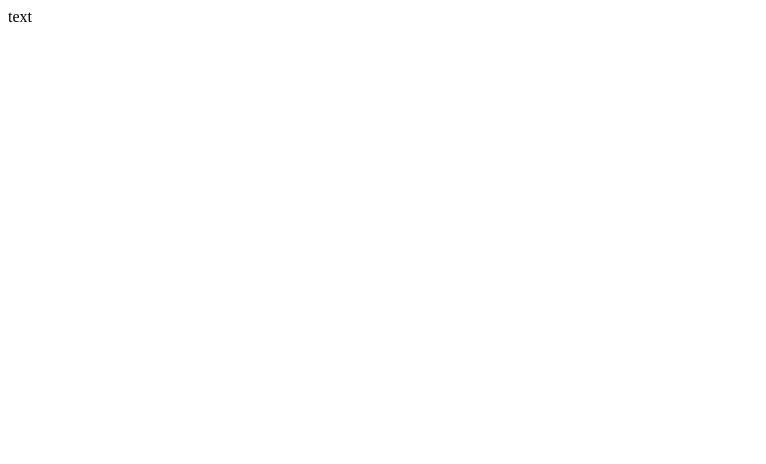
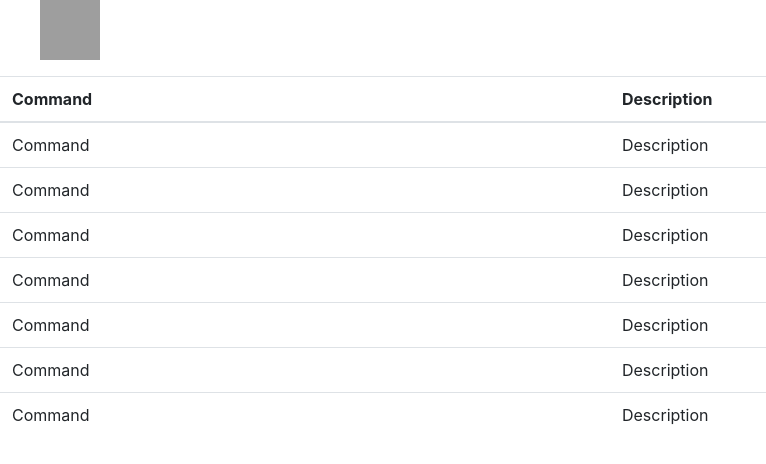
Before and after one commit to GhostuBot/ghostubot.github.io, a plain HTML site: page pages/commands.html in a window 1280 px wide. Shown: the whole page, without its empty margins (0-766 px from the left). Drawn offline with nearby package versions, Linux system fonts and the light colour scheme; grey boxes are pictures that could not be loaded.

Commit message:
Update commands.html

```diff
--- a/pages/commands.html
+++ b/pages/commands.html
@@ -1 +1,64 @@
-text
+<!--
+Template Information
+Name: Discord Bot Website
+Author: Roee Lupo (aka MrSheldon)
+License: MIT
+-->
+
+<html lang="en">
+
+<head>
+    <meta charset="utf-8">
+    <meta http-equiv="X-UA-Compatible" content="IE=edge">
+    <meta name="viewport" content="width=device-width, initial-scale=1.0">
+    <meta name="author" content="MrSheldon">
+    <link id="theme-style" rel="stylesheet" href="css/main.css">
+	<link id="theme-style" rel="stylesheet" href="css/bootstrap.css" />
+</head>
+
+<body bgcolor="#7289DA">
+    <ul>
+    <a href="index.html"><img width="60" height="60" class="animated rotateIn" src="https://mrsheldon.me/files/965300.png" /></a>
+    </ul>
+    <main id="synx-sub-con" class="synx-sub-con">
+    <div class="synx-table animated fadeIn" style="animation-duration: 3s;">
+	<table style="text-align center;" class="table table-hover">
+						<thead>
+							<tr>
+							<th>Command</th>
+							<th>Description</th>
+							</tr>
+					         	</thead>
+						        <tbody>
+							<tr>
+							<td>Command</td>
+							<td>Description</td>
+							</tr>
+							<tr>
+							<td>Command</td>
+							<td>Description</td>
+							</tr>
+							<tr>
+							<td>Command</td>
+							<td>Description</td>
+							</tr>
+							<tr>
+							<td>Command</td>
+							<td>Description</td>
+							</tr>
+							<tr>
+							<td>Command</td>
+							<td>Description</td>
+							</tr>
+							<tr>
+							<td>Command</td>
+							<td>Description</td>
+							</tr>
+							<tr>
+							<td>Command</td>
+							<td>Description</td>
+							</tr>
+						</tbody>
+					</table>
+</body>
+</html>
```
